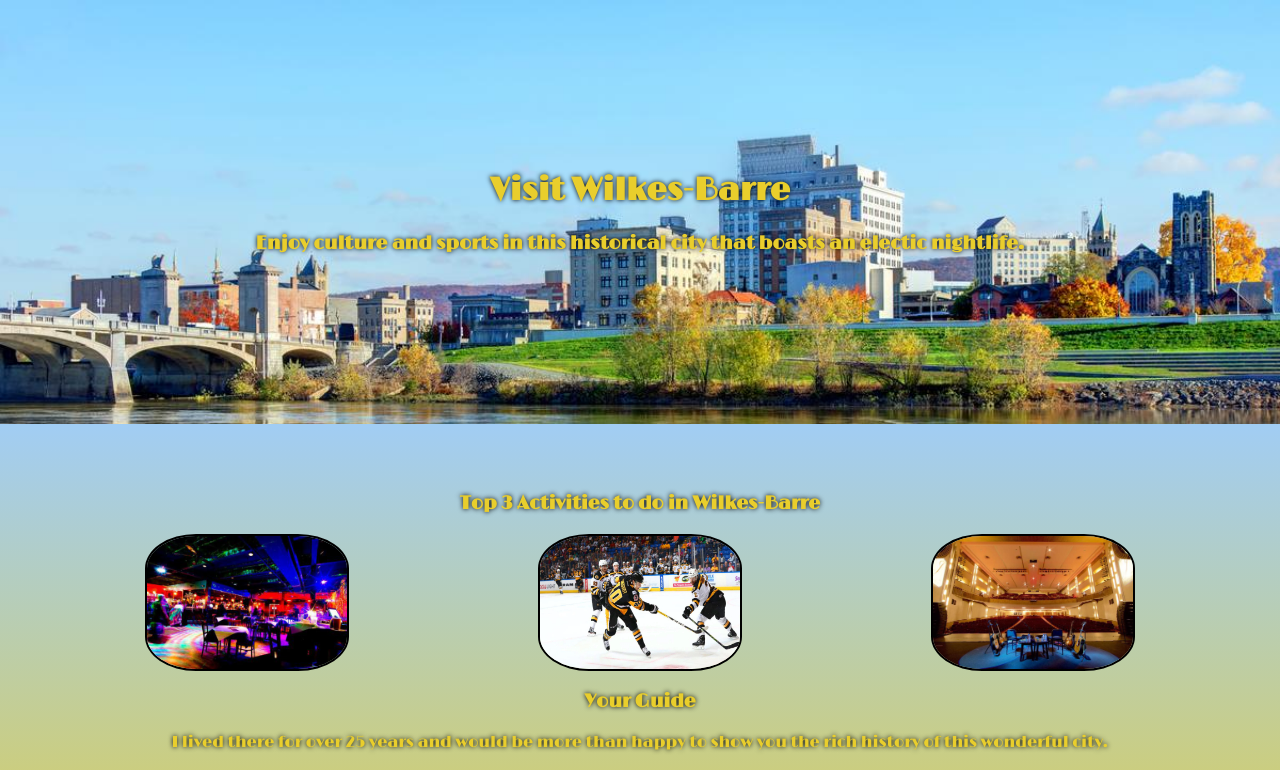
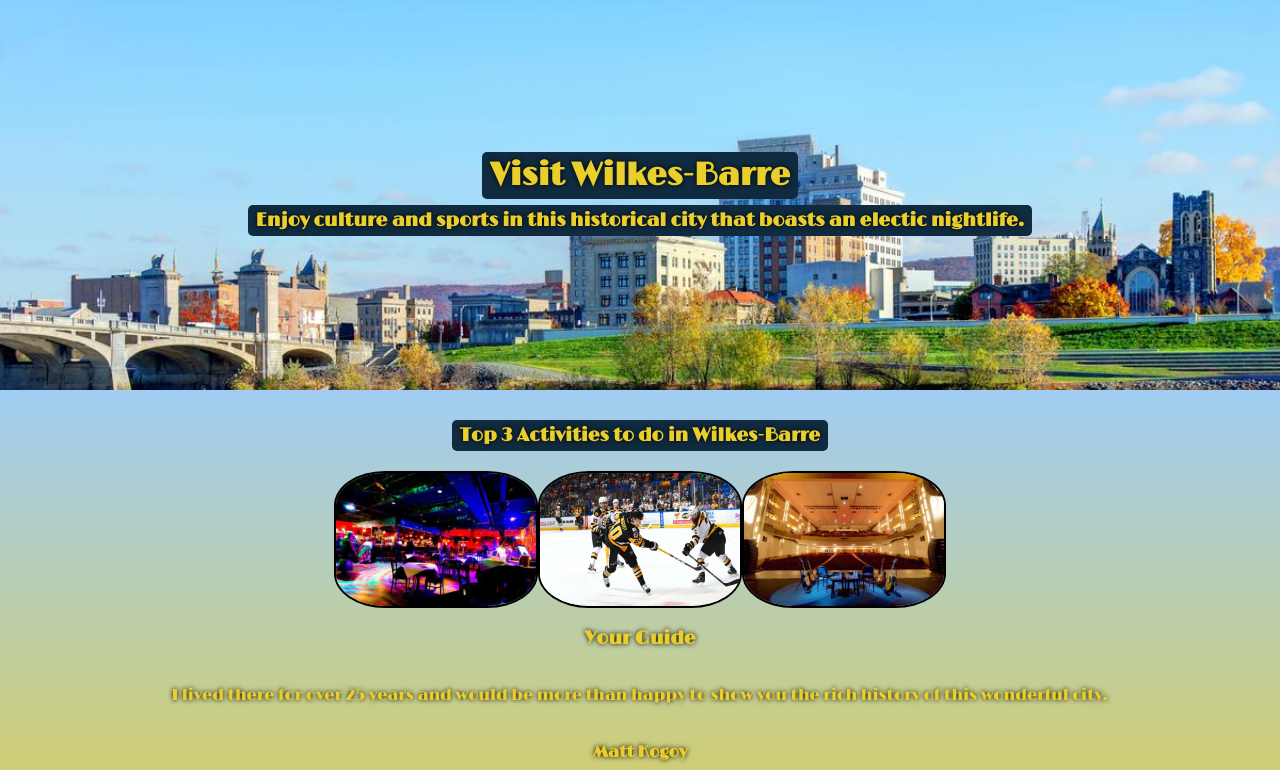
Before and after one commit to Calquoah/my-hometown, a plain HTML site: page index.html in a window 1280 px wide. Shown: the top 770 px of the page. Drawn offline with nearby package versions, Linux system fonts and the light colour scheme.

Commit message:
Add style to titles Order images on page

```diff
--- a/index.html
+++ b/index.html
@@ -13,13 +13,13 @@
 <body>
     <!--Hero Section-->
     <div id="hero-section">
-        <h1 class="welcome">Visit Wilkes-Barre</h1>
-        <h3 class="welcome-2">Enjoy culture and sports in this historical city that
+        <h1 id="welcome">Visit Wilkes-Barre</h1>
+        <h3 id="advert">Enjoy culture and sports in this historical city that
             boasts an electic nightlife.</h3>
     </div>
     <!--Activities Section-->
     <div id="activities-section">
-        <h3>Top 3 Activities to do in Wilkes-Barre</h3>
+        <h3 id="activity-title">Top 3 Activities to do in Wilkes-Barre</h3>
             <div class="events">
                 <img src ="images/jazz-cafe.png" class="activity">
                 <img src="images/wb-scranton-penguins.png" alt="A hockey match
--- a/styles.css
+++ b/styles.css
@@ -16,6 +16,23 @@ img {
     background-image: url("images/daytime-wb-2.jpg");
     background-size: cover;
     padding: 150px 100px;
+    display: flex;
+    flex-direction: column;
+    align-items: center;
+}
+
+#welcome {
+    background: #102b3f;
+    padding: 4px 8px;
+    border-radius: 5px;
+    margin: 2px 0px 4px 0px;
+}
+
+#advert {
+    background: #102b3f;
+    padding: 4px 8px;
+    border-radius: 5px;
+    margin: 2px 0px 4px 0px;
 }
 
 
@@ -23,7 +40,18 @@ img {
     background: linear-gradient(#A1CDF4, #E9CE2C );
     text-shadow: 0px 0px 5px black;
     padding: 50px 50px;
+    display: flex;
+    flex-direction: column;
+    align-items: center;
+    justify-content: space-around;
 
+}
+
+#activity-title {
+    background: #102b3f;
+    padding: 4px 8px;
+    border-radius: 5px;
+    margin: -20px 0px 20px 0px;
 }
 
 .events {
```
